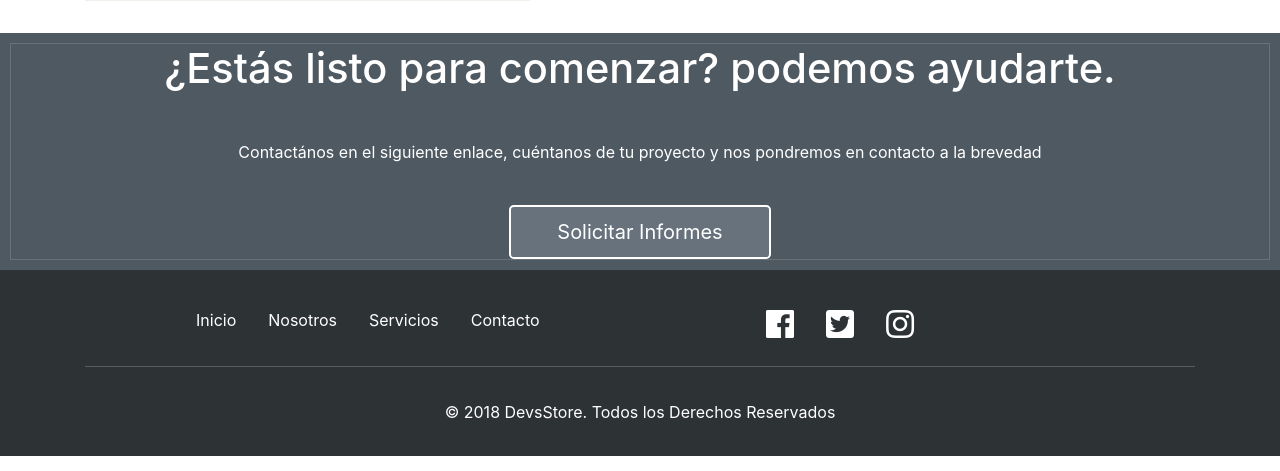
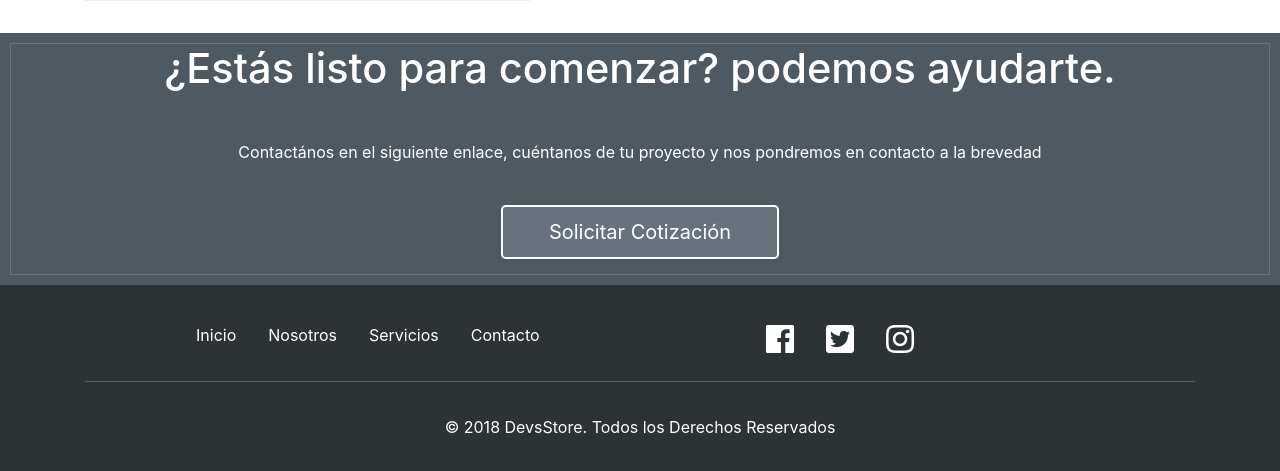
Before and after one commit to DevsStore/DevsStore, a PHP site: page /inicio.html in a window 1280 px wide. Shown: the part 3403-3874 px from the top of the page. Run offline with PHP 8.4, Linux system fonts and the light colour scheme; some libraries are stand-ins or nearby versions.

Commit message:
add changeds

```diff
--- a/css/main.css
+++ b/css/main.css
@@ -203,6 +203,7 @@ section.contacto .btn-default {
 
 section.contacto .btn-lg {
     padding: 10px 46px;
+    margin-bottom: 15px;
 }
 
 h2.blanco {
--- a/inicio.html
+++ b/inicio.html
@@ -204,7 +204,7 @@
             <h2 class="blanco">¿Estás listo para comenzar? podemos ayudarte.</h2>
             <p>Contactános en el siguiente enlace, cuéntanos de tu proyecto y nos pondremos en contacto a la brevedad</p>
 
-            <a data-toggle="modal" data-target=".modal-contacto" class="btn btn-default btn-lg">Solicitar Informes</a>
+            <a data-toggle="modal" data-target=".modal-contacto" class="btn btn-default btn-lg">Solicitar Cotización</a>
         </div>
     </section>
     <div class="modal fade modal-contacto" tabindex="-1" role="dialog" aria-labelledby="ContactoModal" aria-hidden="true">
```
